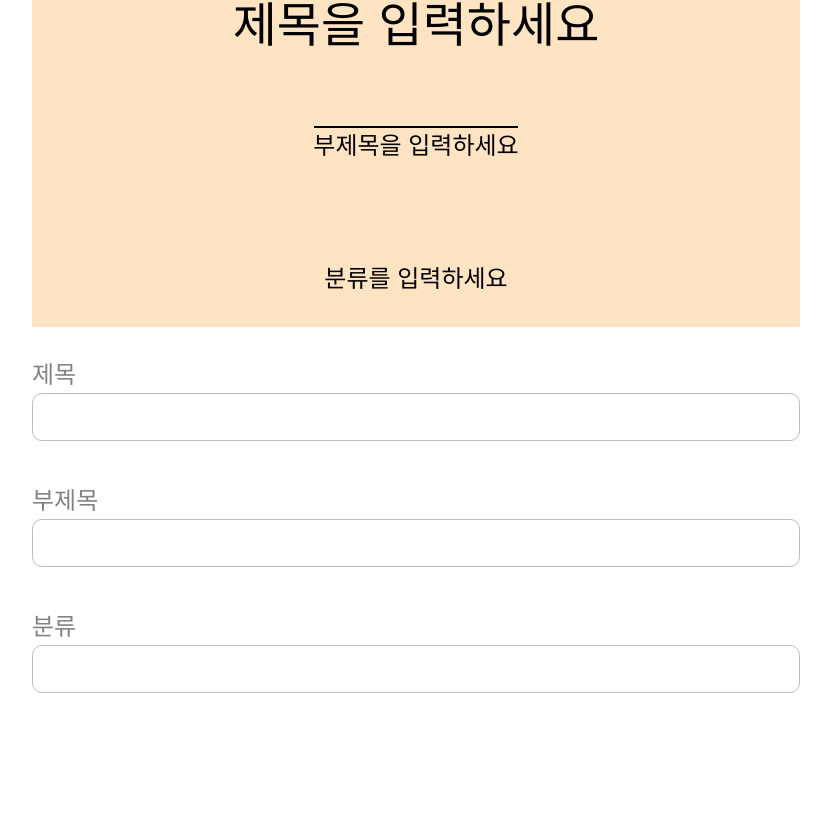
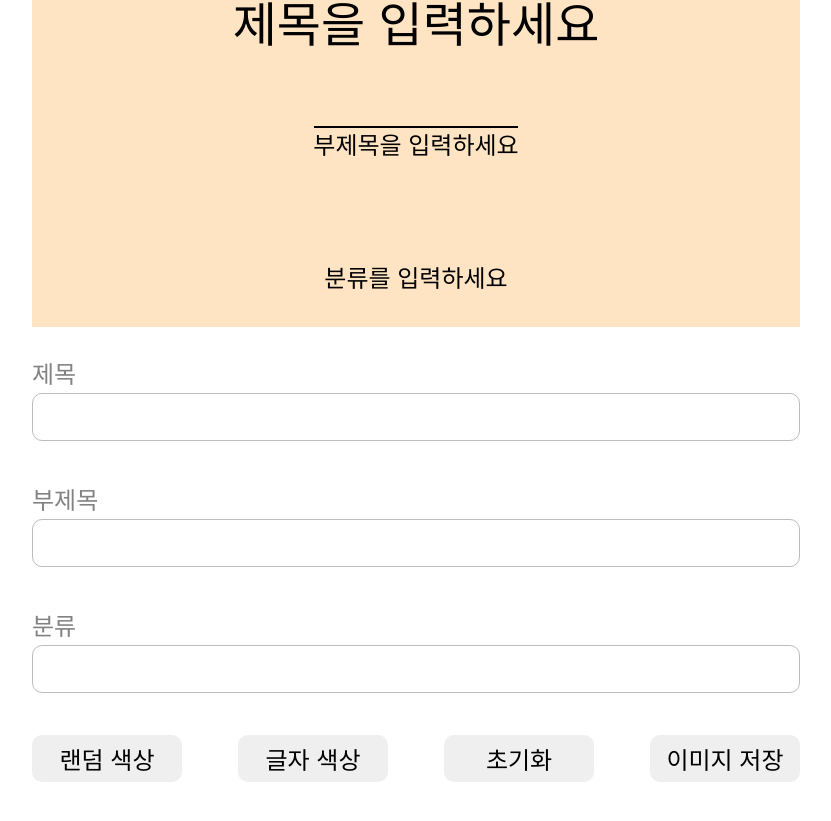
Before and after one commit to baesee0806/Deco-blog, a React (Vite) app: page /thumbnail in a window 1280 px wide. Shown: the part 249-1070 px from the top of the page, without its empty margins (224-1055 px from the left). Built offline with nearby package versions, Linux system fonts and the light colour scheme.

Commit message:
design : option btn component 구현
- option btn component를 구현 했습니다.

Relate to : #3

```diff
--- /dev/null
+++ b/src/components/thumbnail/OptionBtn.tsx
@@ -0,0 +1,29 @@
+import styled from "styled-components";
+
+function OptionBtn() {
+  return (
+    <Container>
+      <OptionButton>랜덤 색상</OptionButton>
+      <OptionButton>글자 색상</OptionButton>
+      <OptionButton>초기화</OptionButton>
+      <OptionButton>이미지 저장</OptionButton>
+    </Container>
+  );
+}
+
+const Container = styled.div`
+  height: 47px;
+  display: flex;
+  justify-content: space-between;
+  margin-bottom: 30px;
+`;
+
+const OptionButton = styled.button`
+  width: 150px;
+  height: 47px;
+  border: none;
+  border-radius: 10px;
+  font-size: 24px;
+`;
+
+export default OptionBtn;
--- a/src/components/thumbnail/TextInput.tsx
+++ b/src/components/thumbnail/TextInput.tsx
@@ -31,7 +31,7 @@ function TextInput() {
   };
 
   return (
-    <Container>
+    <>
       <InputBox>
         <InputLabel isActive={isTitleActive}>제목</InputLabel>
         <Input
@@ -56,13 +56,10 @@ function TextInput() {
           onBlur={() => handleBlur("category")}
         />
       </InputBox>
-    </Container>
+    </>
   );
 }
 
-const Container = styled.div`
-  height: 786px;
-`;
 const InputBox = styled.div`
   height: 96px;
   margin-bottom: 30px;
--- a/src/pages/Thumbnail.tsx
+++ b/src/pages/Thumbnail.tsx
@@ -2,6 +2,7 @@ import styled from "styled-components";
 import LayoutBtn from "../components/thumbnail/LayoutBtn";
 import Screen from "../components/thumbnail/Screen";
 import TextInput from "../components/thumbnail/TextInput";
+import OptionBtn from "../components/thumbnail/OptionBtn";
 
 function Thumbnail() {
   return (
@@ -9,6 +10,7 @@ function Thumbnail() {
       <LayoutBtn />
       <Screen />
       <TextInput />
+      <OptionBtn />
     </Container>
   );
 }
```
